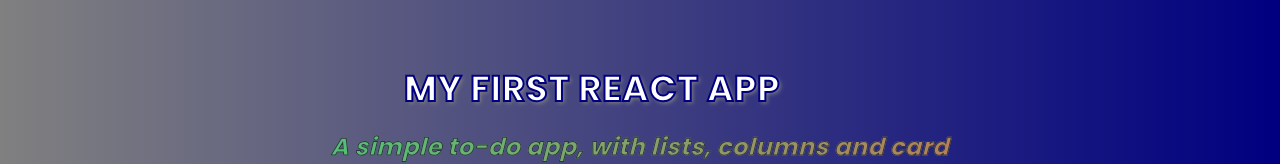
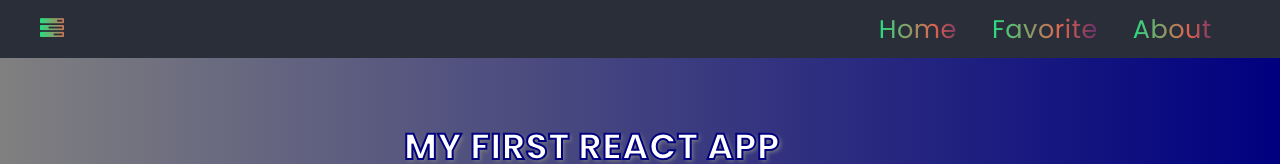
Before and after one commit to Viktoryia-Vysotskaya/ReactApp, a React (Create React App) app: page / in a window 1280 px wide. Shown: the top 164 px of the page. Built offline with nearby package versions, Linux system fonts and the light colour scheme.

Commit message:
Add NavBar

```diff
--- a/package.json
+++ b/package.json
@@ -11,6 +11,7 @@
     "react": "^18.2.0",
     "react-dom": "^18.2.0",
     "react-redux": "^8.1.1",
+    "react-router-dom": "6.0.1",
     "react-scripts": "5.0.1",
     "redux": "4.2.0",
     "redux-devtools-extension": "2.13.9",
--- a/src/App.js
+++ b/src/App.js
@@ -2,14 +2,18 @@
 import SearchForm from './components/SearchForm/SearchForm';
 import List from './components/List/List';
 import Container from './components/Container/Container';
+import NavBar from './components/NavBar/NavBar';
 
 const App = () => {
   return (
-    <Container>
-      <Hero />
-      <SearchForm />
-      <List />
-    </Container>
+    <main>
+      <NavBar />
+      <Container>
+        <Hero />
+        <SearchForm />
+        <List />
+      </Container>
+    </main>
   );
 };
 
--- a/src/components/Container/Container.js
+++ b/src/components/Container/Container.js
@@ -1,7 +1,8 @@
 import styles from './Container.module.scss';
 
 const Container = props => {
-    return(<div className={styles.container}>{props.children}</div>)
+    return (
+        <div className={`${styles.container} ${props.className === undefined ? '' : props.className}`}>{props.children}</div>)
 }
 
 export default Container;
--- /dev/null
+++ b/src/components/NavBar/NavBar.js
@@ -0,0 +1,27 @@
+import Container from '../Container/Container';
+import styles from './NavBar.module.scss';
+
+const NavBar = () => {
+    return (
+        <nav className={styles.navbar}>
+            <Container className={'flex'}>
+                <a href="/" className={styles.navicon}>
+                    <i className={'fa fa-tasks'}></i>
+                </a>
+                <ul className={styles.navlinks}>
+                    <li>
+                        <a href="/">Home</a>
+                    </li>
+                    <li>
+                        <a href="/favorite">Favorite</a>
+                    </li>
+                    <li>
+                        <a href="/about">About</a>
+                    </li>
+                </ul>
+            </Container>
+        </nav>
+    );
+};
+
+export default NavBar;
--- /dev/null
+++ b/src/components/NavBar/NavBar.module.scss
@@ -0,0 +1,53 @@
+@import '../../styles/settings.scss';
+
+.navbar {
+    background: darken($color-dark, 3%);
+}
+
+.navicon {
+    font-size: 24px;
+}
+
+.navlinks {
+    list-style-type: none;
+    padding: 0;
+    margin: 0;
+    display: flex;
+
+    li {
+        margin-left: 10px;
+        animation: zoomIn 8s infinite;
+    }
+
+    li:first-of-type {
+        margin-left: 0;
+    }
+
+    li:hover {
+        text-shadow: 2px 2px 4px $color-three;
+    }
+}
+
+@keyframes zoomIn {
+    0% {
+        transform: scale(1);
+    }
+
+    50% {
+        transform: scale(1.2);
+    }
+
+    100% {
+        transform: scale(1);
+    }
+}
+
+a {
+    text-decoration: none;
+    background: linear-gradient(to right, $color-success, $color-warning, $color-one);
+    background-clip: text;
+    -webkit-background-clip: text;
+    -webkit-text-fill-color: transparent;
+    font-size: ($base-size * 2);
+    padding-right: 30px;
+}
--- a/src/styles/global.scss
+++ b/src/styles/global.scss
@@ -22,4 +22,13 @@
   margin: 0 auto;
 }
 
+.flex {
+  display: flex;
+  align-items: center;
+  justify-content: space-between;
+  margin-top: 0;
+  margin-bottom: 0;
+  padding: 15px 0;
+}
+
 @import "./typography.scss";
```
Also changed, not shown: src/components/About/About.js (added), src/components/About/About.module.scss (added), src/components/Favorite/Favorite.js (added), src/components/Favorite/Favorite.module.scss (added), 1 other file (tests, documents, lock files or other folders).
